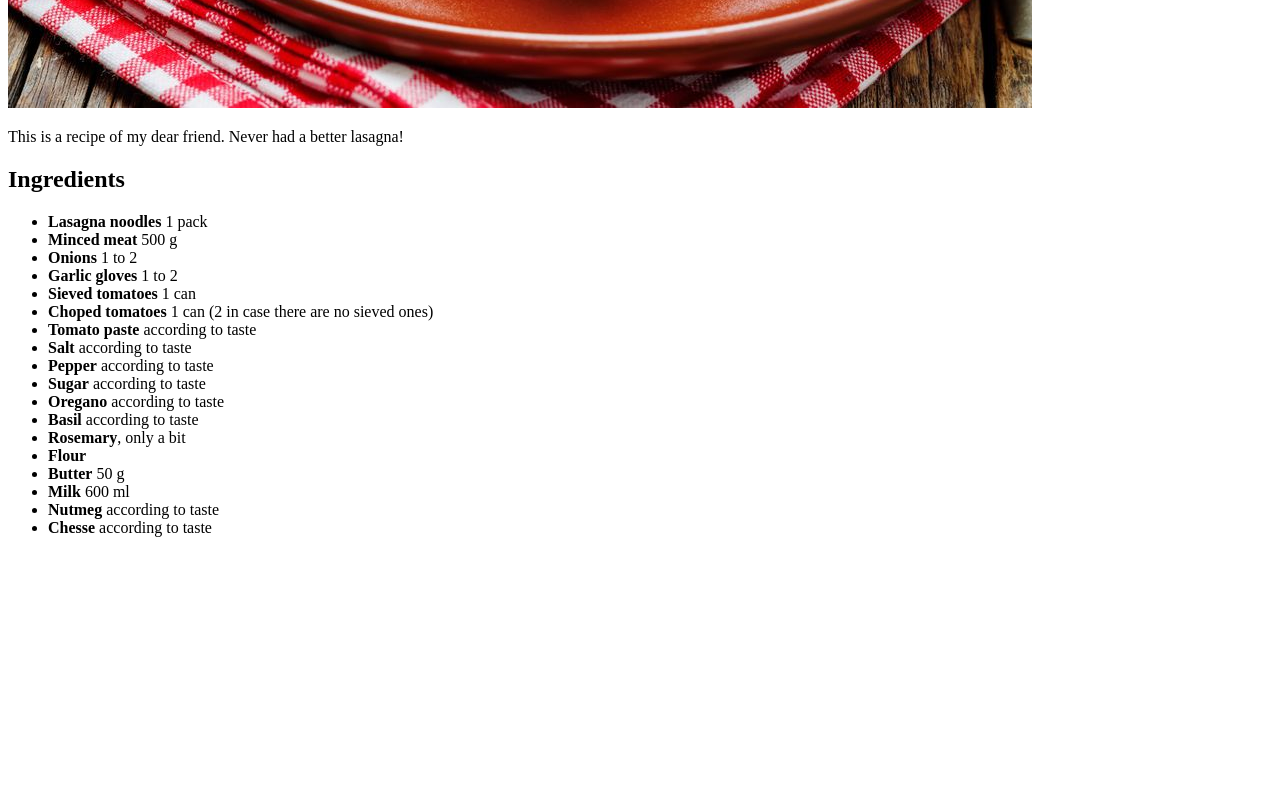
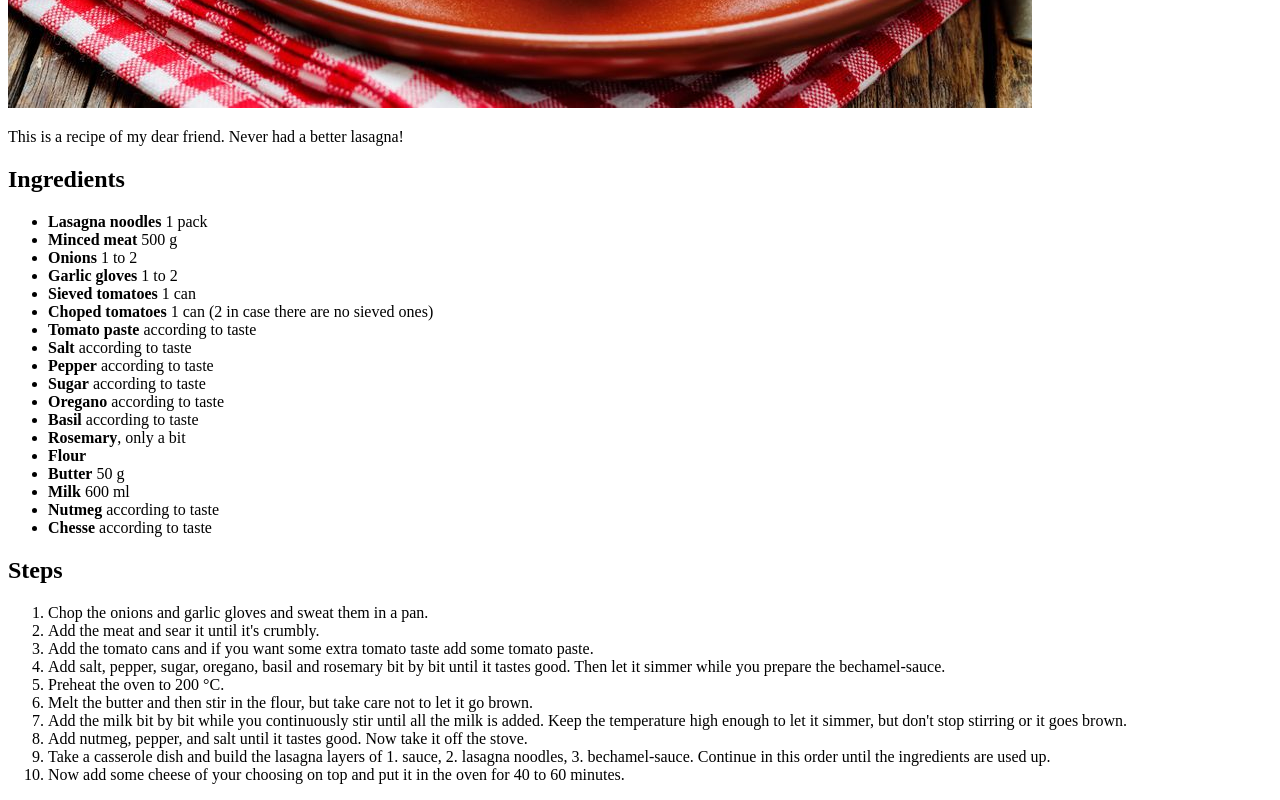
Before and after one commit to Yannic1992/odin-recipes, a plain HTML site: page recipes/lasagna.html in a window 1280 px wide. Shown: the part 650-1450 px from the top of the page. Before the commit the page ends 1203 px from the top, so only its background shows below. Drawn offline with Linux system fonts and the light colour scheme.

Commit message:
Add steps for the lasagna recipe

```diff
--- a/recipes/lasagna.html
+++ b/recipes/lasagna.html
@@ -31,5 +31,18 @@
         <li><strong>Nutmeg</strong> according to taste</li>
         <li><strong>Chesse</strong> according to taste</li>
     </ul>
+    <h2>Steps</h2>
+    <ol>
+        <li>Chop the onions and garlic gloves and sweat them in a pan.</li>
+        <li>Add the meat and sear it until it's crumbly.</li>
+        <li>Add the tomato cans and if you want some extra tomato taste add some tomato paste.</li>
+        <li>Add salt, pepper, sugar, oregano, basil and rosemary bit by bit until it tastes good. Then let it simmer while you prepare the bechamel-sauce.</li>
+        <li>Preheat the oven to 200 °C.</li>
+        <li>Melt the butter and then stir in the flour, but take care not to let it go brown.</li>
+        <li>Add the milk bit by bit while you continuously stir until all the milk is added. Keep the temperature high enough to let it simmer, but don't stop stirring or it goes brown.</li>
+        <li>Add nutmeg, pepper, and salt until it tastes good. Now take it off the stove.</li>
+        <li>Take a casserole dish and build the lasagna layers of 1. sauce, 2. lasagna noodles, 3. bechamel-sauce. Continue in this order until the ingredients are used up.</li>
+        <li>Now add some cheese of your choosing on top and put it in the oven for 40 to 60 minutes.</li>
+    </ol>
 </body>
 </html>
```
